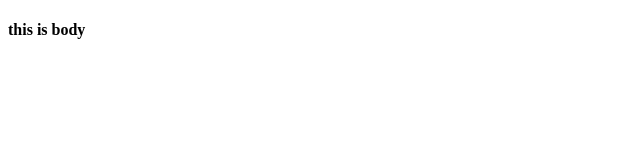
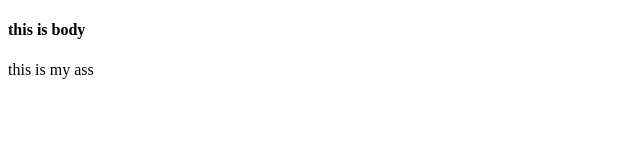
Before and after one commit to ArmoyTuhin/web_test, a plain HTML site: page index.html in a window 1280 px wide. Shown: the whole page, without its empty margins (0-640 px from the left). Drawn offline with Linux system fonts and the light colour scheme.

Commit message:
this is my ass commit

```diff
--- a/index.html
+++ b/index.html
@@ -6,6 +6,7 @@
 <h1> this is title </h1>
 </title>
 <h4> this is body</h4>
+<p> this is my ass </p>
 <script>
 alert("this is script");
 var a = 12;
```
